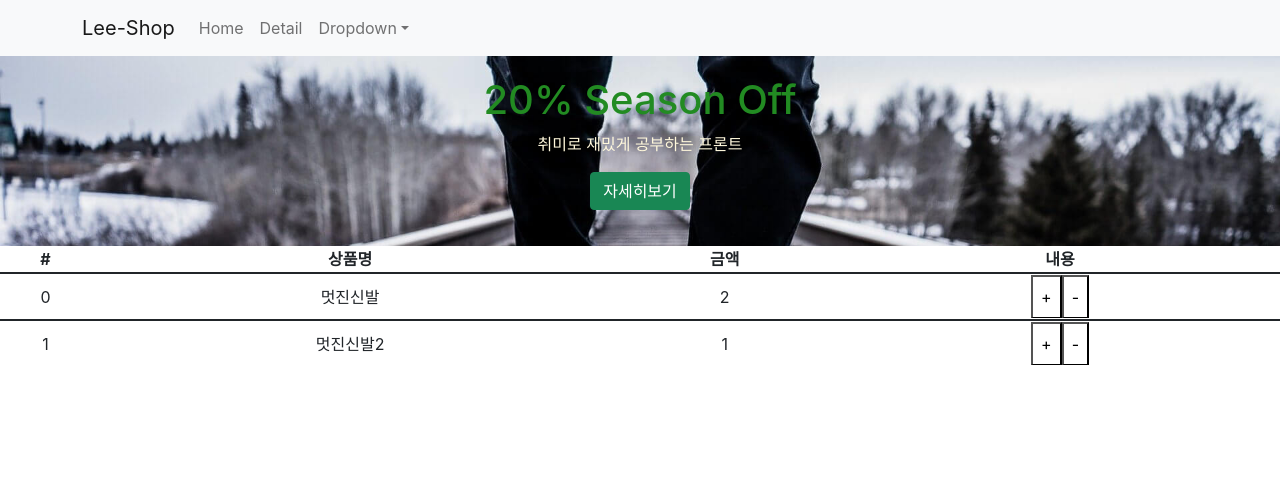
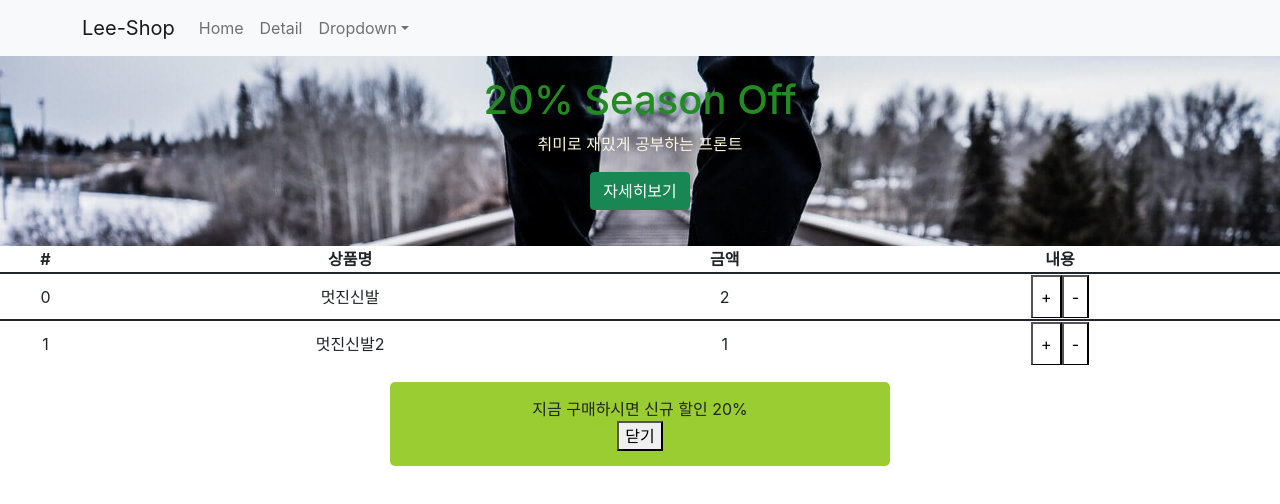
Before and after one commit to qwe5507/REACT-DEV, a React (Create React App) app in the folder shop/: page /cart in a window 1280 px wide. Shown: the top 504 px of the page. Built offline with nearby package versions, Linux system fonts and the light colour scheme.

Commit message:
세계최고로 쉬운 Redux 3 : state와 reducer가 더 필요하면

```diff
--- a/shop/src/Cart.js
+++ b/shop/src/Cart.js
@@ -18,19 +18,27 @@ function Cart(props) {
               <td>{data.id}</td>
               <td>{data.name}</td>
               <td>{data.quan}</td>
-              <td><button onClick={()=>{props.dispatch({ type : "수량증가"})}}>+</button>
-                  <button onClick={()=>{props.dispatch({ type : "수량감소"})}}>-</button></td>
+              <td><button onClick={() => { props.dispatch({ type: "수량증가" }) }}>+</button>
+                <button onClick={() => { props.dispatch({ type: "수량감소" }) }}>-</button></td>
             </tr>
           )
         })}
       </Table>
+      { props.alert상태 ?
+        <div className="my-alert2">
+          <p>지금 구매하시면 신규 할인 20%</p>
+          <button onClick={()=> { props.dispatch({ type: "ui닫기" })}}>닫기</button>
+        </div>
+        : null
+      }
     </div>
   )
 }
 
 function state를props화(state) {
   return {
-    redux상품: state
+    redux상품: state.reducer,
+    alert상태: state.reducer3
   }
 }
 
--- a/shop/src/index.js
+++ b/shop/src/index.js
@@ -6,11 +6,20 @@ import reportWebVitals from './reportWebVitals';
 
 import { BrowserRouter } from 'react-router-dom';
 import { Provider } from 'react-redux';
-import { createStore } from 'redux';
+import { combineReducers, createStore } from 'redux';
+
+let alert초기값 = true;
+
+function reducer3(state = alert초기값, 액션) {
+  if (액션.type === "ui닫기") {
+    return false;
+  }
+  return state;
+}
 
 let 기본state = [
   { id: 0, name: "멋진신발", quan: 2,},
-  { id: 1, name: "멋진신발2", quan: 1,}
+  { id: 1, name: "멋진신발2", quan: 1,},
 ];
 
 function reducer(state = 기본state, 액션) {
@@ -27,7 +36,7 @@ function reducer(state = 기본state, 액션) {
   }
 }
 
-let store = createStore(reducer);
+let store = createStore(combineReducers({reducer, reducer3}));
 
 ReactDOM.render(
   <React.StrictMode>
```
